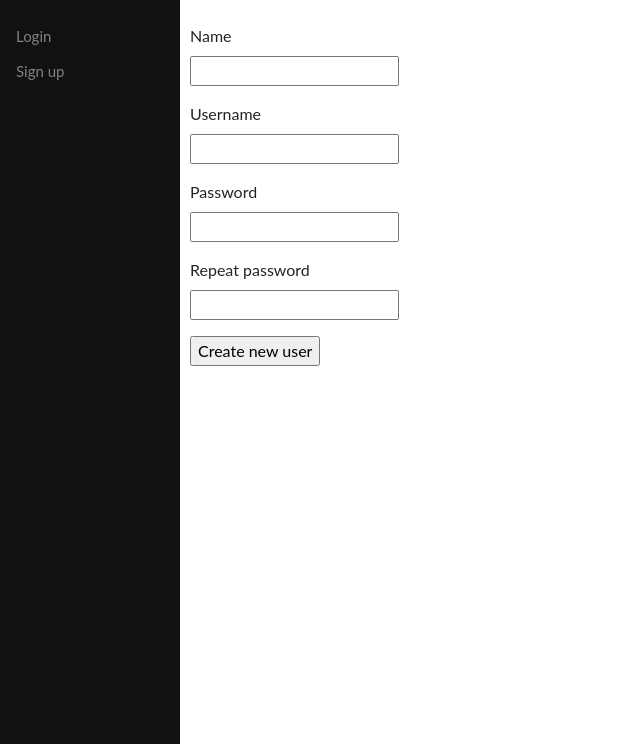
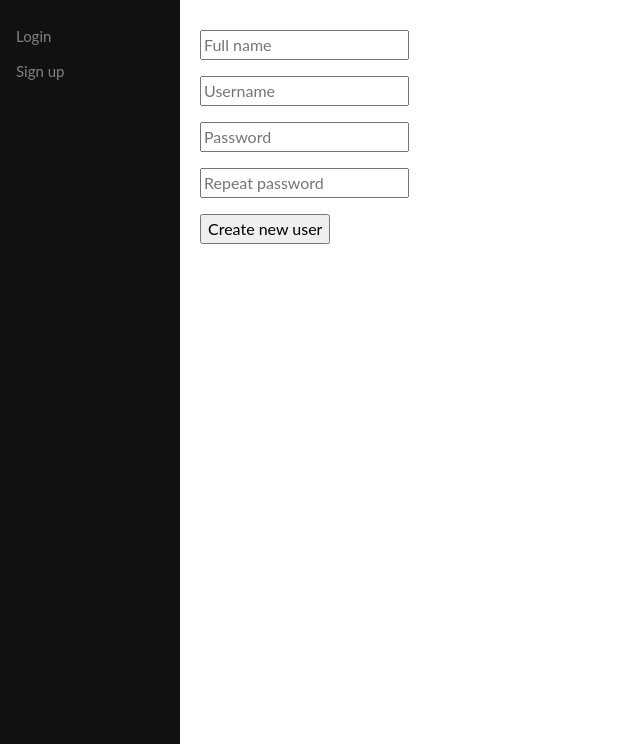
Before and after one commit to korolainenriikka/WorkoutLogger-tsoha, a Flask app: page /auth/register in a window 1280 px wide. Shown: the part 56-800 px from the top of the page, without its empty margins (0-640 px from the left). Run offline with Flask 2, Linux system fonts and the light colour scheme; some libraries are stand-ins or nearby versions.

Commit message:
auth forms tyylittely

```diff
--- a/application/auth/views.py
+++ b/application/auth/views.py
@@ -1,11 +1,10 @@
-from flask import render_template, request, redirect, url_for, current_app
+from flask import render_template, request, redirect, url_for, current_app, flash
 from flask_login import login_user, logout_user, current_user, login_required
-from werkzeug.security import check_password_hash
 
-from application import app, db ,principal
+from application import app, db
 from application.models import User
 from application.forms import LoginForm, RegisterForm
-from flask_principal import Principal, Identity, AnonymousIdentity, identity_changed, RoleNeed
+from flask_principal import Identity, AnonymousIdentity, identity_changed
 
 
 @app.route("/auth/login", methods = ["GET", "POST"])
@@ -21,8 +20,8 @@ def auth_login():
     user = User.query.filter_by(username=form.username.data).first()
 
     if user is None or not user.check_password(form.password.data):
-        return render_template("auth/loginform.html", form = form,
-                               error = "No such username or password")
+        flash("No such username or password")
+        return render_template("auth/loginform.html", form = form)
 
     login_user(user)
     identity_changed.send(current_app._get_current_object(),
--- a/application/forms.py
+++ b/application/forms.py
@@ -4,43 +4,47 @@ from application.models import User
 
 
 class ResultForm(FlaskForm):
-    results = TextAreaField()
+	results = TextAreaField()
 
-    class Meta:
-        csrf=False
+	class Meta:
+		csrf = False
+
 
 class SessionForm(FlaskForm):
-   # workout = StringField("workout:", [validators.DataRequired()])
-    sets = IntegerField("repetitions:", [validators.NumberRange(min=1)])
-    repetitions = IntegerField([validators.NumberRange(min=1)])
+	# workout = StringField("workout:", [validators.DataRequired()])
+	sets = IntegerField("repetitions:", [validators.NumberRange(min=1)])
+	repetitions = IntegerField([validators.NumberRange(min=1)])
 
-    class Meta:
-        csrf=False
+	class Meta:
+		csrf = False
+
 
 class ModifyForm(FlaskForm):
-    newtext = StringField("edit description", [validators.DataRequired()])
+	newtext = StringField("edit description", [validators.DataRequired()])
 
-    class Meta:
-        csrf = False
+	class Meta:
+		csrf = False
 
 
 class LoginForm(FlaskForm):
-    username = StringField("Username")
-    password = PasswordField("Password")
+	username = StringField("Username", render_kw={"placeholder": "Username"})
+	password = PasswordField("Password", render_kw={"placeholder": "Password"})
 
-    class Meta:
-        csrf = False
+	class Meta:
+		csrf = False
+
 
 class RegisterForm(FlaskForm):
-    name = StringField("Name", [validators.DataRequired()])
-    username = StringField("Username", [validators.DataRequired()])
-    password = PasswordField("Password", [validators.DataRequired()])
-    repeatPassword = PasswordField("Repeat password", [validators.DataRequired(), validators.equal_to("password")])
+	name = StringField("Name", [validators.DataRequired()], render_kw={"placeholder": "Full name"})
+	username = StringField("Username", [validators.DataRequired()], render_kw={"placeholder": "Username"})
+	password = PasswordField("Password", [validators.DataRequired()], render_kw={"placeholder": "Password"})
+	repeatPassword = PasswordField("Repeat password", [validators.DataRequired(), validators.equal_to("password")],
+								   render_kw={"placeholder": "Repeat password"})
 
-    def validate_username(self, username):
-        user = User.query.filter_by(username=username.data).first()
-        if user is not None:
-            raise ValidationError('Please use a different username.')
+	def validate_username(self, username):
+		user = User.query.filter_by(username=username.data).first()
+		if user is not None:
+			raise ValidationError('Please use a different username.')
 
-    class Meta:
-        csrf = False
+	class Meta:
+		csrf = False
--- a/application/templates/auth/registerform.html
+++ b/application/templates/auth/registerform.html
@@ -1,36 +1,31 @@
 {% extends "auth/base.html" %}
 
 {% block body %}
-{{ error }}
-<form method="POST" {{ url_for('auth_register') }}"/>
-<p>
-	{{ form.name.label }}<br>
+<form method="POST" action="{{ url_for('auth_register') }}">
+	<div class="form-group">
 		{{ form.name }}
 		{% for error in form.name.errors %}
 		<span style="color: red;">[{{ error }}]</span>
 		{% endfor %}
-</p>
-<p>
-	{{ form.username.label }}<br>
+	</div>
+	<div class="form-group">
 		{{ form.username }}
 		{% for error in form.username.errors %}
 		<span style="color: red;">[{{ error }}]</span>
 		{% endfor %}
-</p>
-<p>
-	{{ form.password.label }}<br>
+	</div>
+	<div class="form-group">
 		{{ form.password }}
 		{% for error in form.password.errors %}
 		<span style="color: red;">[{{ error }}]</span>
 		{% endfor %}
-</p>
-<p>
-	{{ form.repeatPassword.label }}<br>
+	</div>
+	<div class="form-group">
 		{{ form.repeatPassword }}
 		{% for error in form.repeatPassword.errors %}
 		<span style="color: red;">[{{ error }}]</span>
 		{% endfor %}
-</p>
+	</div>
 	<p>
 		<input type="submit" value="Create new user"/>
 	</p>
--- a/application/templates/layout.html
+++ b/application/templates/layout.html
@@ -38,7 +38,7 @@ body {
 
 .main {
   margin-left: 180px; /* Same as the width of the sidenav */
-  padding: 0px 10px;
+  padding: 10px 20px;
 }
 
 @media screen and (max-height: 450px) {
@@ -69,7 +69,7 @@ body {
 	</div>
 </nav>
 
-<div class="m-4">
+<div class="main">
 	<div>
 		{% with messages = get_flashed_messages() %}
 		{% if messages %}
```
Also changed, not shown: application/templates/auth/loginform.html (+10 -9 lines). Lines whose indentation alone changed are shown as unchanged.
